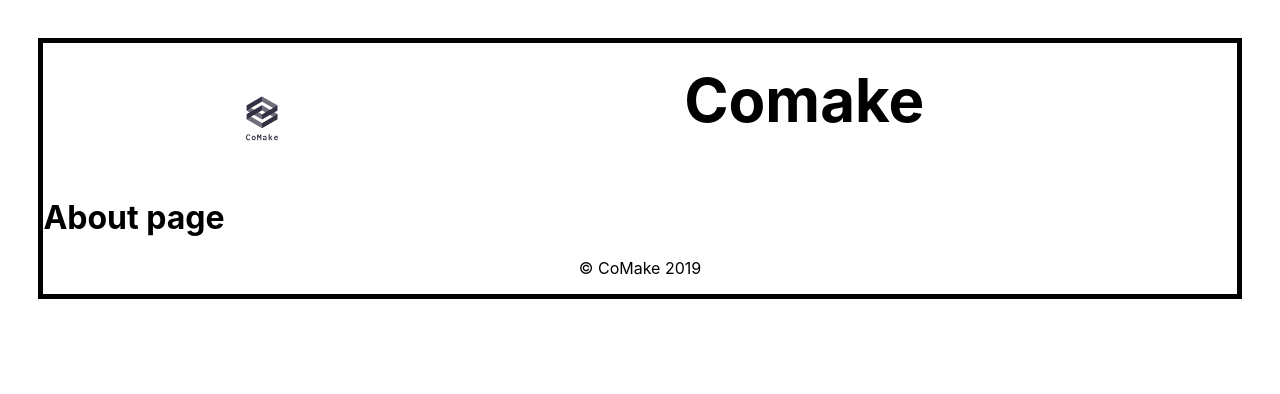
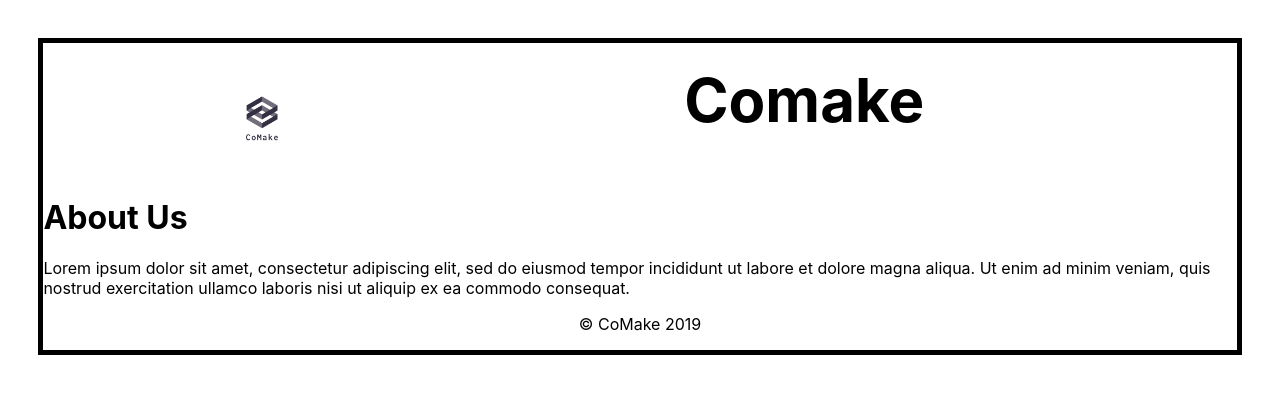
Before and after one commit to comakeu/Frontend-AO, a React (Create React App) app: page /about in a window 1280 px wide. Shown: the top 394 px of the page. Built offline with nearby package versions, Linux system fonts and the light colour scheme.

Commit message:
Create a AboutPage component and Intro component

```diff
--- a/src/components/AboutPage.js
+++ b/src/components/AboutPage.js
@@ -1,8 +1,13 @@
 import React from 'react';
+import Intro from './Intro';
 
 function AboutPage(){
     return(
-        <h1>About page</h1>
+        <div>
+            <Intro />
+
+        </div>
+
     )
 }
 export default AboutPage;
--- /dev/null
+++ b/src/components/Intro.js
@@ -0,0 +1,10 @@
+import React from 'react';
+function Intro(){
+    return(
+        <div className='intro'>
+                <h1>About Us</h1>
+                <p>Lorem ipsum dolor sit amet, consectetur adipiscing elit, sed do eiusmod tempor incididunt ut labore et dolore magna aliqua. Ut enim ad minim veniam, quis nostrud exercitation ullamco laboris nisi ut aliquip ex ea commodo consequat.</p>
+            </div>
+    )
+}
+export default Intro;
```
